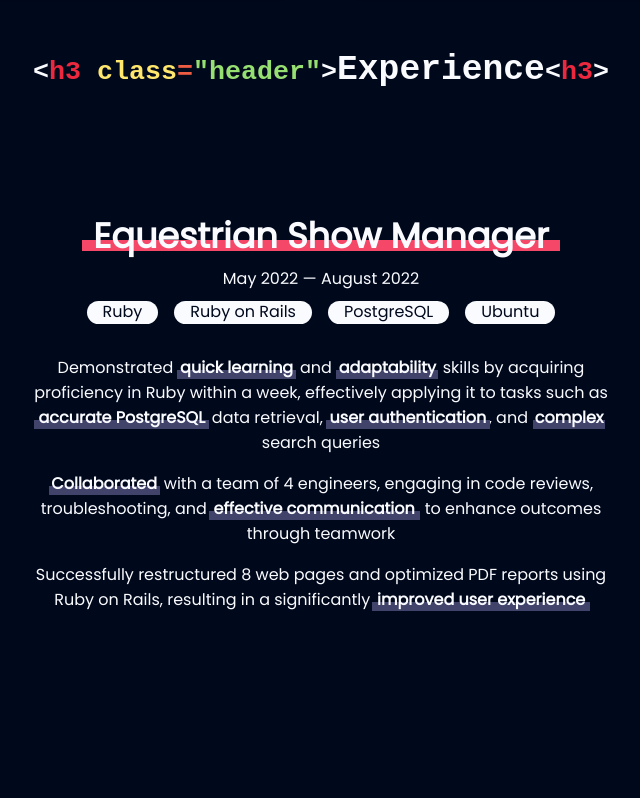
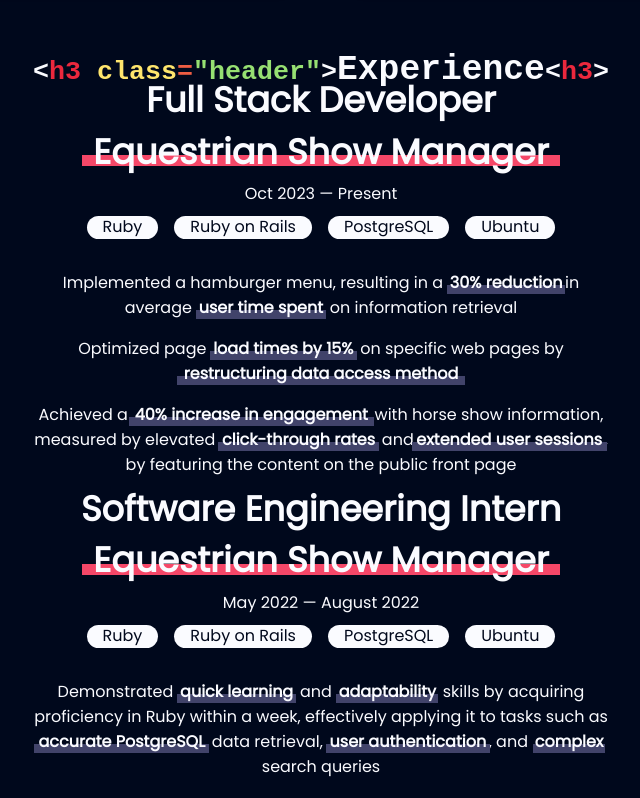
Before and after one commit to zuhayrhasan/Zuhayr, a React (Create React App) app: page / in a window 1280 px wide. Shown: the part 2660-3458 px from the top of the page, without its empty margins (319-959 px from the left). Built offline with nearby package versions, Linux system fonts and the light colour scheme.

Commit message:
Update Experience Page & Resume

```diff
--- a/src/pages/page.js
+++ b/src/pages/page.js
@@ -268,6 +268,42 @@ const Page = () => {
           visible={showExperience}
         ></Header>
         <div class="experience-cont">
+          <h3>Full Stack Developer</h3>
+          <h3 class="h3-underline-text">Equestrian Show Manager</h3>
+          <h5>Oct 2023 — Present</h5>
+          <div class="row-of-skills">
+            <h5 class="skill">Ruby</h5>
+            <h5 class="skill">Ruby on Rails</h5>
+            <h5 class="skill">PostgreSQL</h5>
+            <h5 class="skill">Ubuntu</h5>
+          </div>
+          <div class="experience-text-box">
+            <p>
+              Implemented a hamburger menu, resulting in a{" "}
+              <span class="underline-text">30% reduction</span>
+              in average <span class="underline-text">user time spent</span> on
+              information retrieval
+            </p>
+            <p>
+              Optimized page{" "}
+              <span class="underline-text">load times by 15%</span> on specific
+              web pages by{" "}
+              <span class="underline-text">
+                restructuring data access method
+              </span>
+            </p>
+            <p>
+              Achieved a{" "}
+              <span class="underline-text">40% increase in engagement</span>{" "}
+              with horse show information, measured by elevated{" "}
+              <span class="underline-text">click-through rates</span> and
+              <span class="underline-text">extended user sessions</span>, by
+              featuring the content on the public front page
+            </p>
+          </div>
+        </div>
+        <div class="experience-cont">
+          <h3>Software Engineering Intern</h3>
           <h3 class="h3-underline-text">Equestrian Show Manager</h3>
           <h5>May 2022 — August 2022</h5>
           <div class="row-of-skills">
--- a/src/styles/experiencepage.css
+++ b/src/styles/experiencepage.css
@@ -1,5 +1,5 @@
 .experience-page {
-    height: 100svh;
+    height: 120svh;
     width: 100%;
     display: flex;
     flex-direction: column;
@@ -65,4 +65,8 @@
         width: 100%;
     }
 
+    .experience-page {
+        height: 180svh;
+    }
+
 }
```
Also changed, not shown: 1 other file (tests, documents, lock files or other folders).
